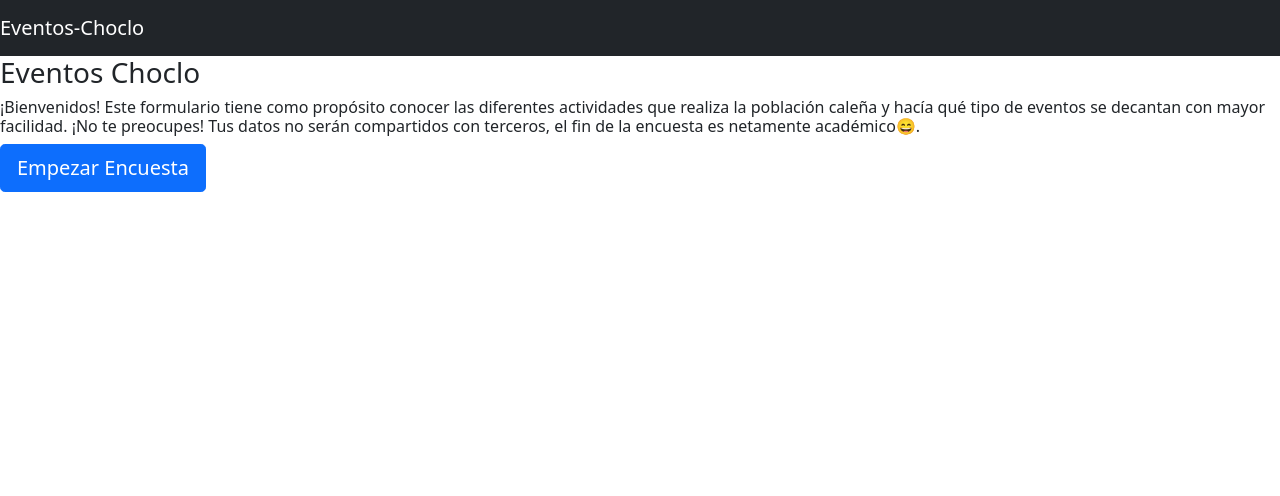
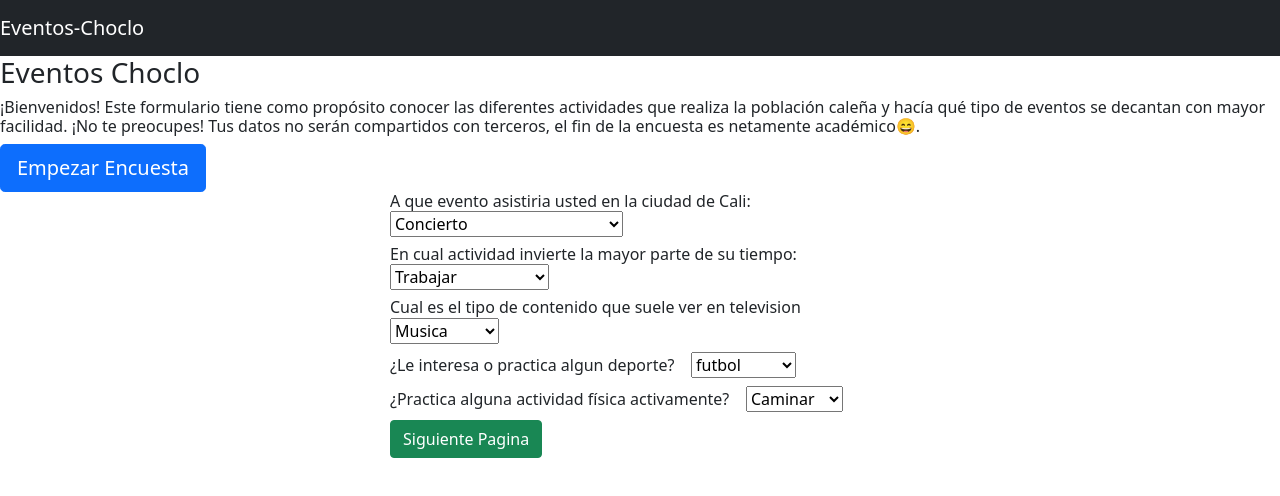
Before and after one commit to thiagoc789/front, a React (Create React App) app: page /terceraPagina in a window 1280 px wide. Shown: the top 496 px of the page. Built offline with nearby package versions, Linux system fonts and the light colour scheme; the HTML template or start-up script is replaced by a standard one.

Commit message:
funciona evento gusto y usuario

```diff
--- a/src/App.js
+++ b/src/App.js
@@ -6,6 +6,8 @@ import "./App.css";
 
 import AddTutorial from "./components/add-tutorial.component";
 import SegundaPagina from "./components/segundaPagina.component";
+import TerceraPagina from "./components/terceraPagina.component";
+import CuartaPagina from "./components/cuartaPagina.component";
 
 
 class App extends Component {
@@ -40,6 +42,8 @@ class App extends Component {
         <Switch>
           <Route exact path="/add" component={AddTutorial} />
           <Route exact path="/segundaPagina" component={SegundaPagina} />
+          <Route exact path="/terceraPagina" component={TerceraPagina} />
+          <Route exact path="/cuartaPagina" component={CuartaPagina} />
         </Switch>
 
       </div>
--- a/src/components/segundaPagina.component.js
+++ b/src/components/segundaPagina.component.js
@@ -2,8 +2,8 @@
 import React, { Component } from "react";
 import GustoDataService from "../services/gusto.service";
 import "bootstrap/dist/css/bootstrap.min.css";
-//import {Route } from "react-router-dom";
-//import SegundaPagina from "./segundaPagina.component";
+import {Route } from "react-router-dom";
+import TerceraPagina from "./terceraPagina.component";
 
 
 
@@ -20,7 +20,7 @@ export default class AddTutorial extends Component {
         this.onChangeIngresos = this.onChangeIngresos.bind(this);
         this.saveTutorial = this.saveTutorial.bind(this);
         this.newTutorial = this.newTutorial.bind(this);
-        //<Route exact path="/segundaPagina" component={SegundaPagina} />
+        <Route exact path="/terceraPagina" component={TerceraPagina} />
 
         this.state = {
             estrato: "",
@@ -82,13 +82,13 @@ export default class AddTutorial extends Component {
                     hijos: response.data.hijos,
                     transporte: response.data.transporte,
                     ingresos: response.data.ingresos,
-                    mascotas: response.data.mascotas,
+
 
 
                     submitted: true
                 });
                 console.log(response.data);
-                //window.location.href = '/segundaPagina';
+                window.location.href = '/terceraPagina';
             })
             .catch(e => {
                 console.log(e);
--- /dev/null
+++ b/src/components/terceraPagina.component.js
@@ -0,0 +1,221 @@
+import React, { Component } from "react";
+import EventoDataService from "../services/evento.service";
+import "bootstrap/dist/css/bootstrap.min.css";
+import {Route } from "react-router-dom";
+import CuartaPagina from "./cuartaPagina.component";
+
+
+
+
+
+export default class AddTutorial extends Component {
+
+    constructor(props) {
+        super(props);
+        this.onChangeEvento = this.onChangeEvento.bind(this);
+        this.onChangeActividad = this.onChangeActividad.bind(this);
+        this.onChangeTv = this.onChangeTv.bind(this);
+        this.onChangeDeporte = this.onChangeDeporte.bind(this);
+        this.onChangeFisica = this.onChangeFisica.bind(this);
+        this.saveTutorial = this.saveTutorial.bind(this);
+        this.newTutorial = this.newTutorial.bind(this);
+        <Route exact path="/cuartaPagina" component={CuartaPagina} />
+
+        this.state = {
+            evento: "",
+            actividad: "",
+            tv: "",
+            deporte: "",
+            fisica: ""
+
+        };
+    }
+
+    onChangeEvento(e) {
+        this.setState({
+            evento: e.target.value,
+
+        });
+    }
+
+    onChangeActividad(e) {
+        this.setState({
+            actividad: e.target.value
+        });
+    }
+
+    onChangeTv(e) {
+        this.setState({
+            tv: e.target.value
+        });
+    }
+
+    onChangeDeporte(e) {
+        this.setState({
+            deporte: e.target.value
+        });
+    }
+
+    onChangeFisica(e) {
+        this.setState({
+            fisica: e.target.value
+        });
+    }
+
+
+    saveTutorial() {
+        var data = {
+            evento: this.state.evento,
+            actividad: this.state.actividad,
+            tv: this.state.tv,
+            deporte: this.state.deporte,
+            fisica: this.state.fisica,
+
+        };
+
+        EventoDataService.create(data)
+            .then(response => {
+                this.setState({
+                    evento: response.data.evento,
+                    actividad: response.data.actividad,
+                    tv: response.data.tv,
+                    deporte: response.data.deporte,
+                    fisica: response.data.fisica,
+
+
+
+                    submitted: true
+                });
+                console.log(response.data);
+                window.location.href = '/cuartaPagina';
+            })
+            .catch(e => {
+                console.log(e);
+            });
+    }
+
+    newTutorial() {
+        this.setState({
+            evento: "",
+            actividad: "",
+            tv: "",
+            deporte: "",
+            fisica: "",
+
+
+
+            submitted: false
+        });
+    }
+
+    render() {
+
+        return (
+
+            <div className="submit-form">
+                {this.state.submitted ? (
+                    <div>
+
+
+
+                    </div>
+                ) : (
+
+                    <div>
+
+                        <h6 class="text-hide">A que evento asistiria usted en la ciudad de Cali:    &nbsp; &nbsp;
+                            <select
+                                value={this.state.evento}
+                                onChange={this.onChangeEvento}
+                            >
+                                <option value="concierto">Concierto</option>
+                                <option value="teatro">Teatro</option>
+                                <option value="pelicula">pelicula</option>
+                                <option value="danza">Danza</option>
+                                <option value="lucha libre">Lucha Libre</option>
+                                <option value="ciclismo">Ciclismo</option>
+                                <option value="carreras de carros o motos">Carreras De Carros O Motos</option>
+                                <option value="partido de futbol">Partido de futbol</option>
+                            </select></h6>
+
+                        <h6 class="text-hide">En cual actividad invierte la mayor parte de su tiempo:    &nbsp; &nbsp;
+                            <select
+                                value={this.state.actividad}
+                                onChange={this.onChangeActividad}
+                            >
+                                <option value="trabajar">Trabajar</option>
+                                <option value="musica">Escuchar Musica</option>
+                                <option value="estudiar">Estudiar</option>
+                                <option value="jugar videojuegos">Jugar Videojuegos</option>
+                                <option value="ver series">Ver Series</option>
+                                <option value="redes sociales">Redes Sociales</option>
+                                <option value="ver videos">Ver Videos</option>
+                                <option value="hacer ejercicio">Hacer Ejercicio</option>
+                            </select></h6>
+
+                        <h6 class="text-hide">Cual es el tipo de contenido que suele ver en television     &nbsp; &nbsp;
+                            <select
+                                value={this.state.tv}
+                                onChange={this.onChangeTv}
+                            >
+                                <option value="musica">Musica</option>
+                                <option value="peliculas">Peliculas</option>
+                                <option value="cultura">Culturales</option>
+                                <option value="lucha libre">Lucha Libre</option>
+                                <option value="futbol">Futbol</option>
+                                <option value="carreras">Carreras</option>
+                                <option value="ciclismo">Ciclismo</option>
+
+                            </select></h6>
+
+                        <h6 class="text-hide">¿Le interesa o practica algun deporte?     &nbsp; &nbsp;
+                            <select
+                                value={this.state.deporte}
+                                onChange={this.onChangeDeporte}
+                            >
+                                <option value="futbol">futbol</option>
+                                <option value="baloncesto">baloncesto</option>
+                                <option value="ajedrez">ajedrez</option>
+                                <option value="voleyball">voleyball</option>
+                                <option value="tenis">tenis</option>
+                                <option value="patinaje">patinaje</option>
+                                <option value="natacion">natacion</option>
+                                <option value="ninguno">Ninguno</option>
+
+
+                            </select></h6>
+
+                        <h6 class="text-hide">¿Practica alguna actividad física activamente?     &nbsp; &nbsp;
+                            <select
+                                value={this.state.fisica}
+                                onChange={this.onChangeFisica}
+                            >
+                                <option value="caminar">Caminar</option>
+                                <option value="correr">Correr</option>
+                                <option value="yoga">Yoga</option>
+                                <option value="aerobicos">Aerobicos</option>
+                                <option value="calistenia">Calistenia</option>
+                                <option value="crossfit">Crossfit</option>
+                                <option value="ninguna">Ninguna</option>
+
+
+
+                            </select></h6>
+
+
+
+
+                        <button onClick={this.saveTutorial} className="btn btn-success">
+                            Siguiente Pagina
+                        </button>
+
+
+
+
+
+                    </div>
+                )}
+            </div>
+        );
+    }
+}
--- /dev/null
+++ b/src/services/evento.service.js
@@ -0,0 +1,10 @@
+import http from "../http-common";
+
+class UsuarioDataService {
+
+  create(data) {
+    return http.post("/evento", data);
+  }
+}
+
+export default new UsuarioDataService();
--- /dev/null
+++ b/src/services/gusto.service.js
@@ -0,0 +1,10 @@
+import http from "../http-common";
+
+class UsuarioDataService {
+
+  create(data) {
+    return http.post("/gusto", data);
+  }
+}
+
+export default new UsuarioDataService();
```
